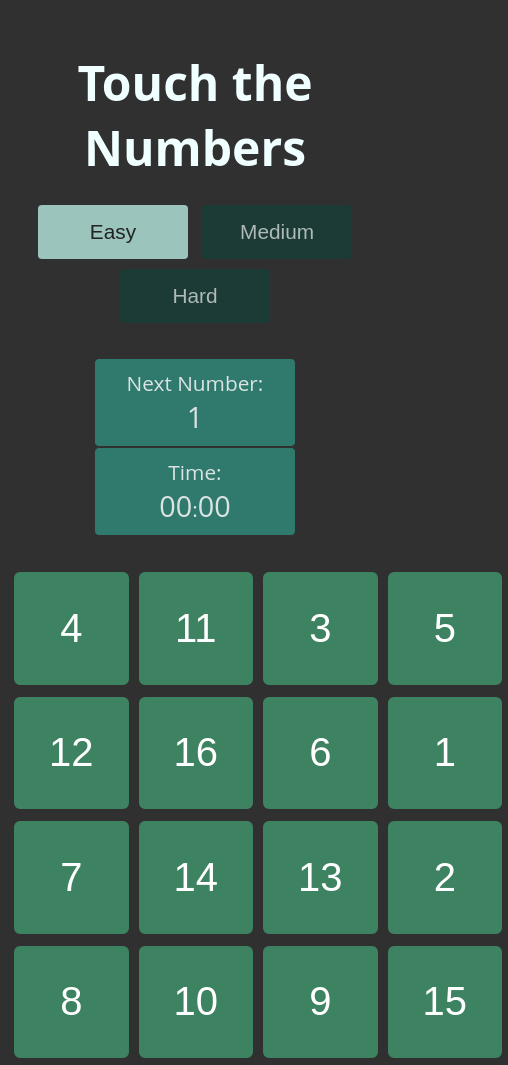
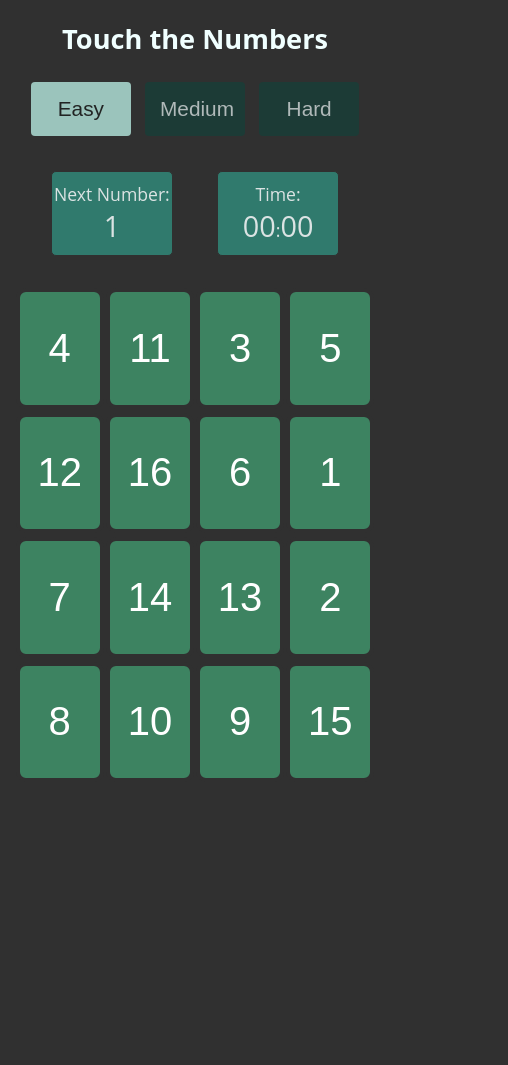
Before and after one commit to LirazGanon/next-number-game, a plain HTML site: page index.html in a window 390 px wide. Shown: the whole page, 508 px wide, since content can reach past the window. After the commit the page ends 844 px from the top, so only its background shows below. Drawn offline with Linux system fonts and the light colour scheme; a web font is replaced by a local one.

Commit message:
Add files via upload

```diff
--- a/css/main.css
+++ b/css/main.css
@@ -144,3 +144,27 @@ td:hover {
 .hide{
     display: none;
 }
+
+@media screen and (max-width: 600px) {
+    h1{
+        margin: 20px;
+        font-size: 1.7rem;
+    }
+
+    .button{
+        width: 100px
+    }
+
+    .info{
+        font-size: 1.1rem;
+        width: 120px;
+    }
+
+    .board{
+        width: 97%;
+    }
+
+    .play-again{
+        width: 250px;
+    }
+}
--- a/index.html
+++ b/index.html
@@ -4,7 +4,7 @@
 <head>
     <meta charset="UTF-8">
     <meta http-equiv="X-UA-Compatible" content="IE=edge">
-    <meta name="viewport" content="width=device-width, initial-scale=1.0">
+    <meta name="viewport" content="width=device-width, initial-scale=1">
     <link rel="stylesheet" href="css/main.css">
     <link rel="preconnect" href="https://fonts.googleapis.com">
     <link rel="preconnect" href="https://fonts.gstatic.com" crossorigin>
```
